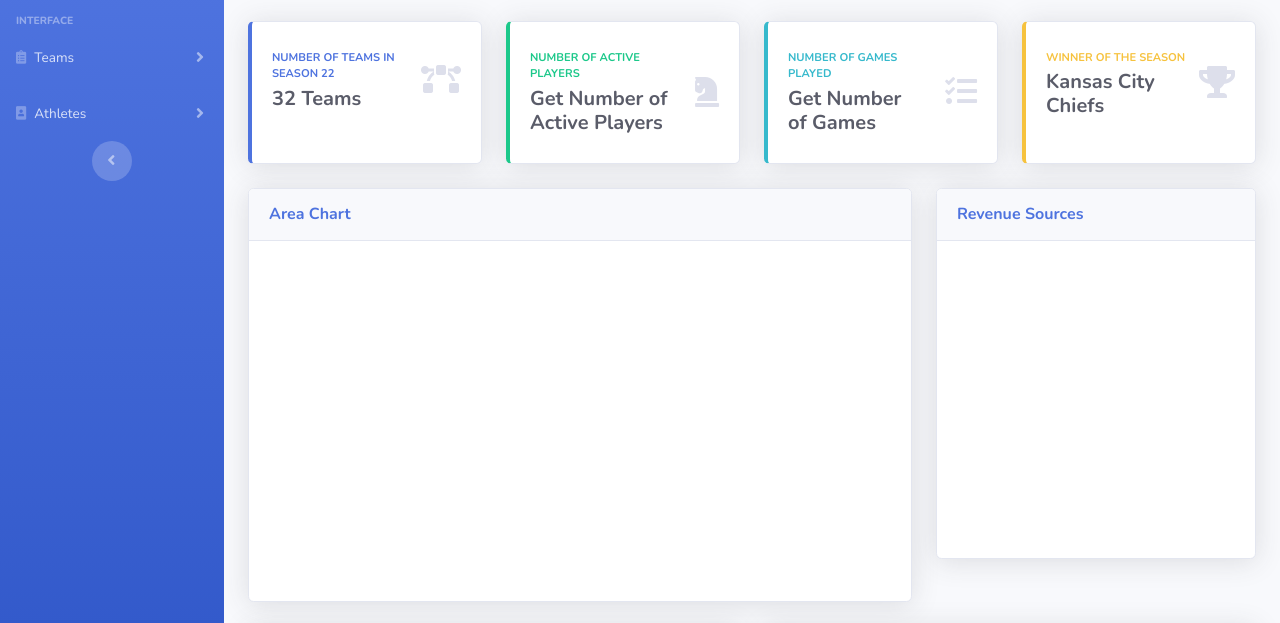
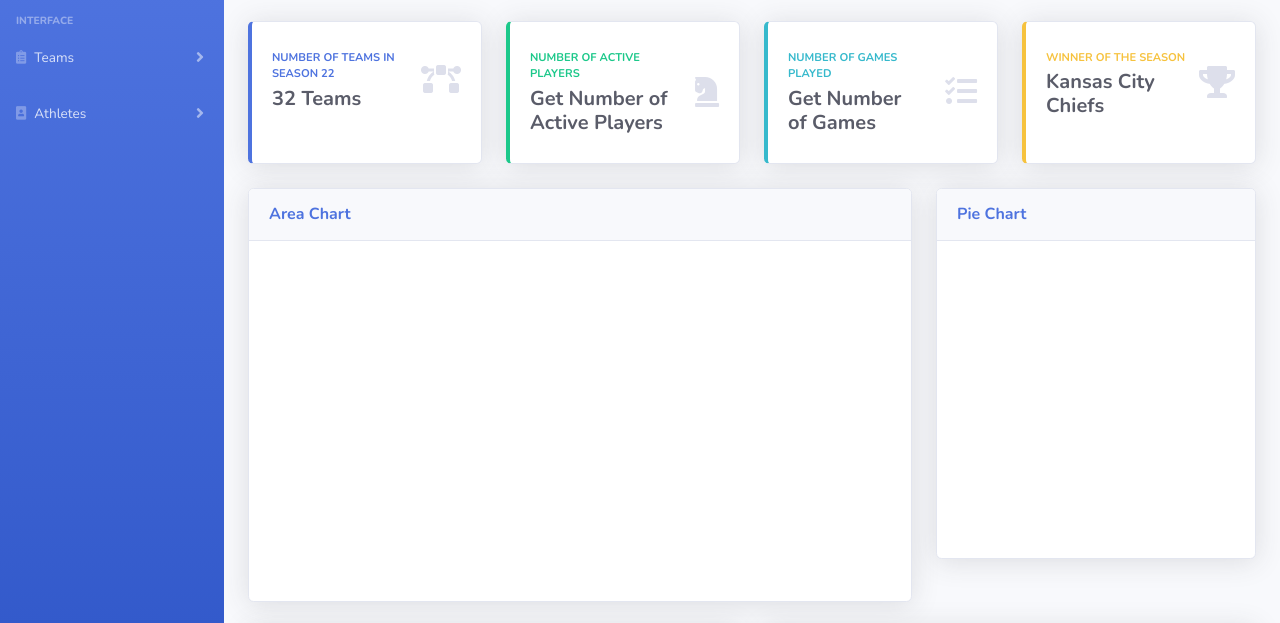
Before and after one commit to gusmendesbh/project3-group1, a plain HTML site: page index.html in a window 1280 px wide. Shown: the part 131-754 px from the top of the page. Drawn offline with nearby package versions, Linux system fonts and the light colour scheme.

Commit message:
edited html file

```diff
--- a/index.html
+++ b/index.html
@@ -86,10 +86,6 @@
                 </div>
             </li>
 
-            <!-- Sidebar Toggler (Sidebar) -->
-            <div class="text-center d-none d-md-inline">
-                <button class="rounded-circle border-0" id="sidebarToggle"></button>
-            </div>
 
 
         </ul>
@@ -254,7 +250,7 @@
                                 <!-- Card Header - Dropdown -->
                                 <div
                                     class="card-header py-3 d-flex flex-row align-items-center justify-content-between">
-                                    <h6 class="m-0 font-weight-bold text-primary">Revenue Sources</h6>
+                                    <h6 class="m-0 font-weight-bold text-primary">Pie Chart</h6>
                                 </div>
                                 <!-- Card Body -->
                                 <div class="card-body">
@@ -275,7 +271,7 @@
                             <!-- Project Card Example -->
                             <div class="card shadow mb-4">
                                 <div class="card-header py-3">
-                                    <h6 class="m-0 font-weight-bold text-primary">Map</h6>
+                                    <h6 class="m-0 font-weight-bold text-primary">Map Chart</h6>
                                 </div>
                                 <div class="card-body">
                                     <div class="chart-map pt-4 pb-2">
```
